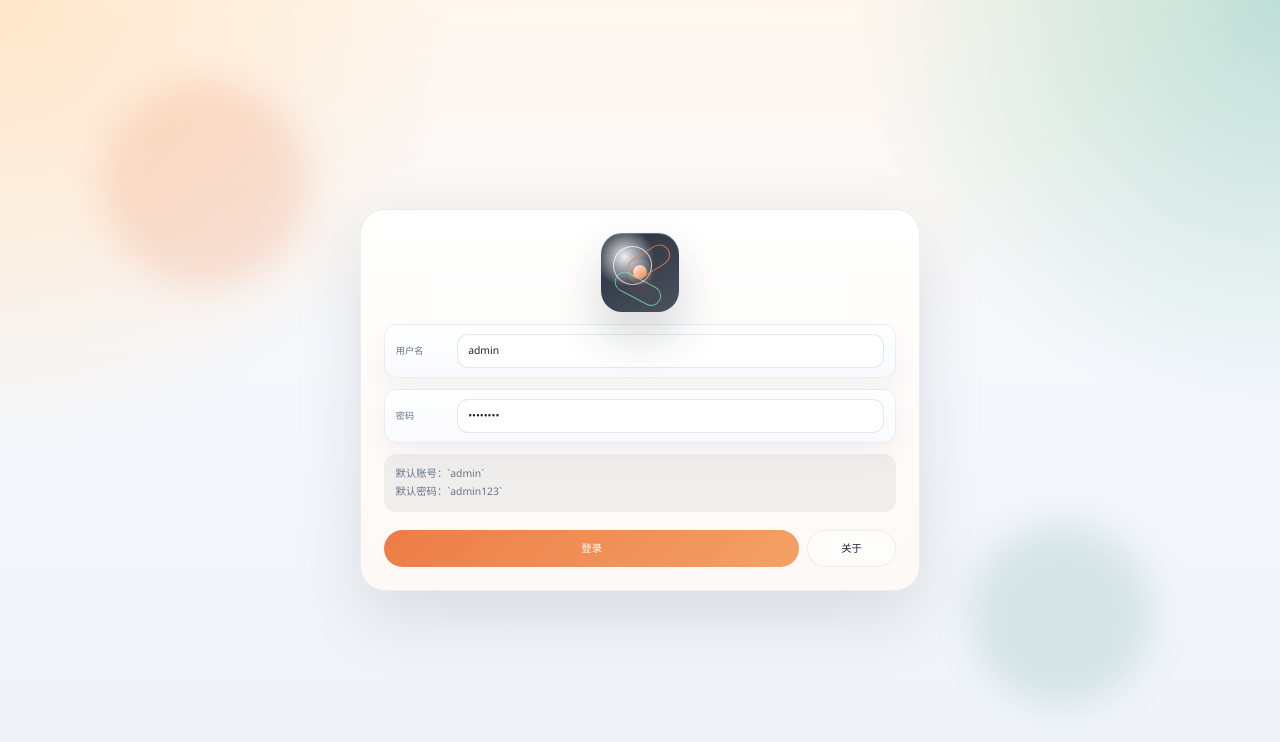
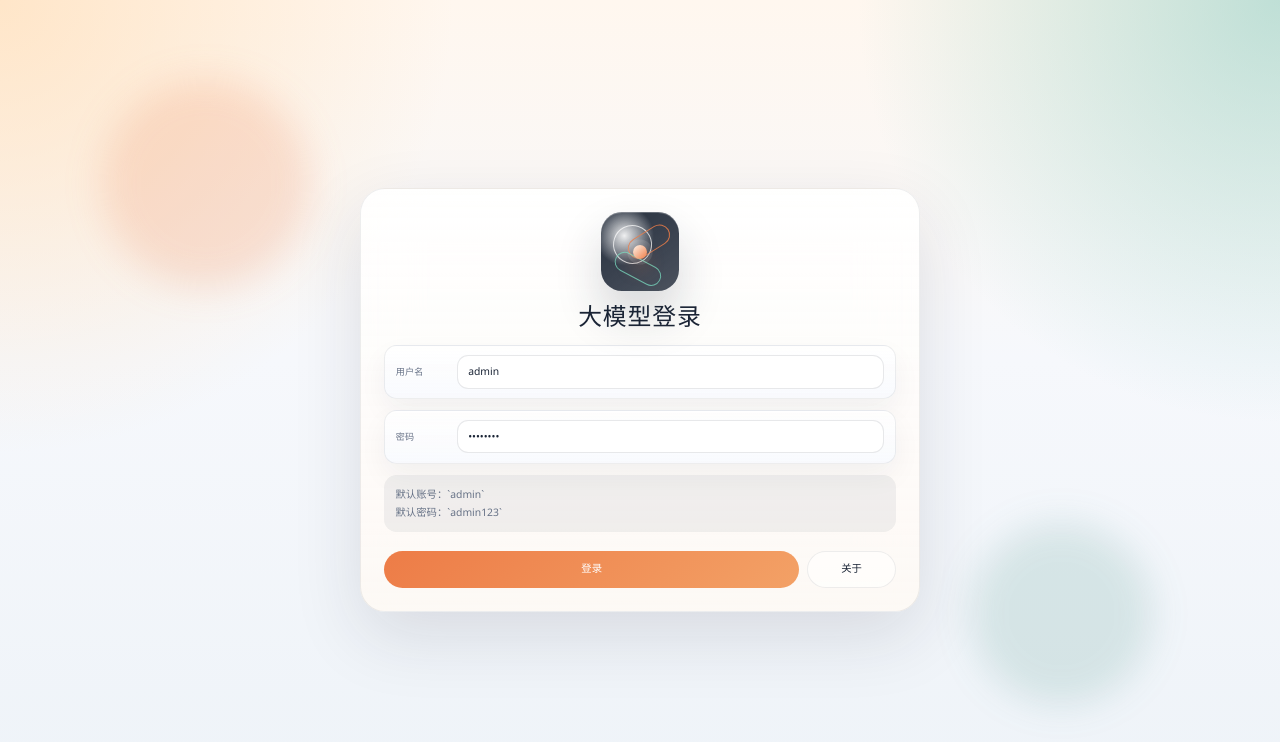
Before and after one commit to peipaoVS/ai-mmlm, a Vue app: page /login in a window 1280 px wide. Shown: the top 742 px of the page. Built offline with nearby package versions, Linux system fonts and the light colour scheme.

Commit message:
登录调整

```diff
--- a/src/views/LoginView.vue
+++ b/src/views/LoginView.vue
@@ -42,6 +42,7 @@ async function handleLogin() {
             <span class="logo-core"></span>
           </div>
         </div>
+        <h2 class="login-title">大模型登录</h2>
 
         <form class="login-form" @submit.prevent="handleLogin">
           <label class="field">
@@ -180,6 +181,15 @@ async function handleLogin() {
   display: flex;
   justify-content: center;
   margin-bottom: calc(18px * var(--ui-scale));
+}
+
+.login-title {
+  margin: 0 0 calc(22px * var(--ui-scale));
+  text-align: center;
+  font-size: calc(clamp(24px, 2.8vw, 34px) * var(--ui-scale));
+  line-height: 1.1;
+  color: var(--text-main);
+  letter-spacing: 0.04em;
 }
 
 .login-logo {
```
